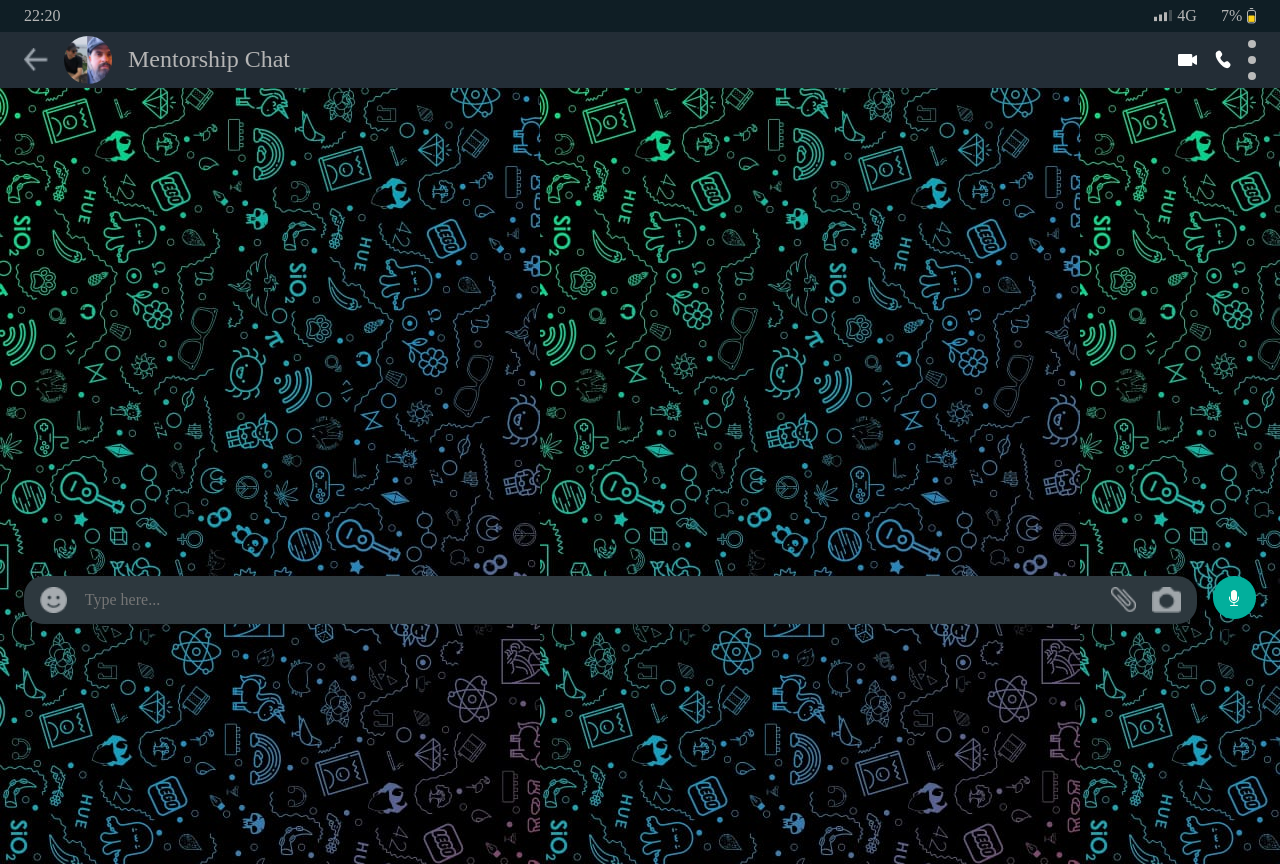
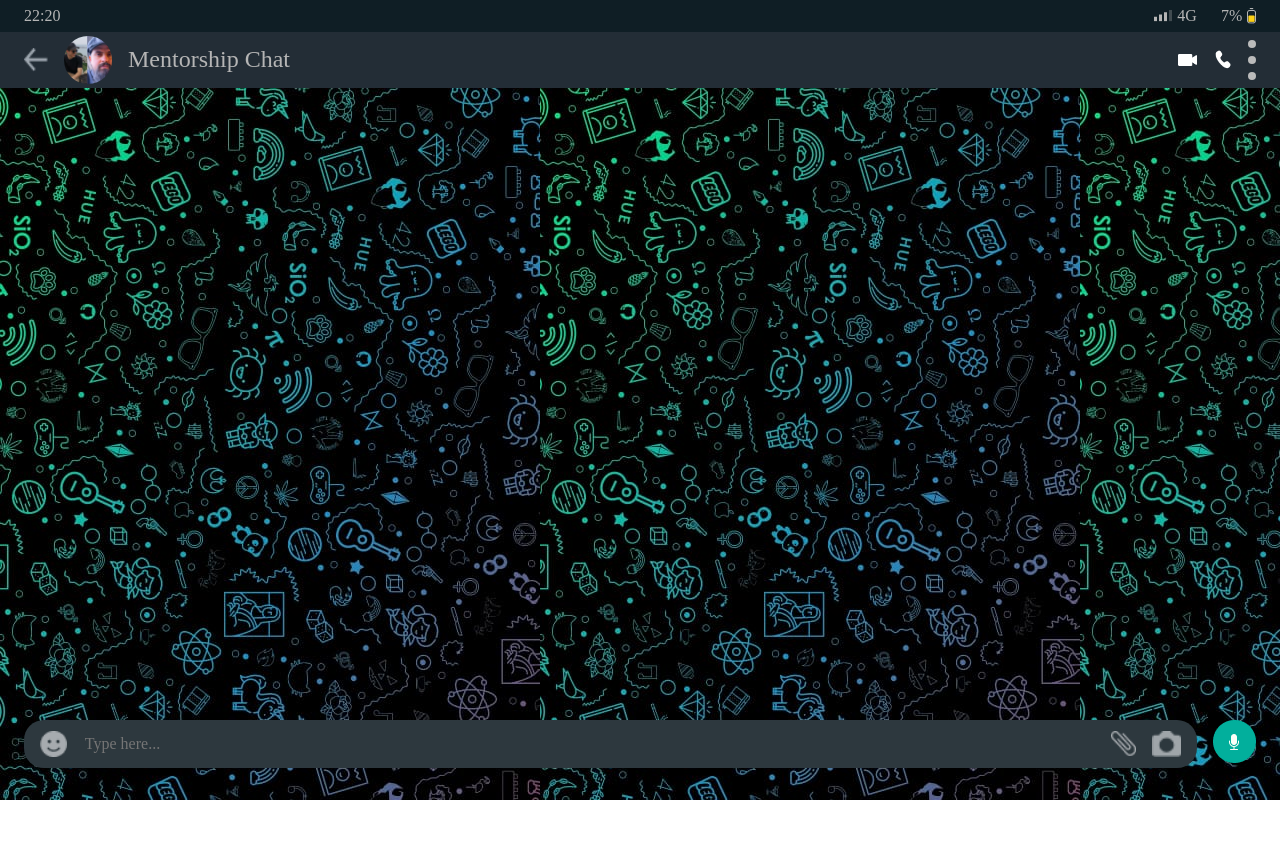
Before and after one commit to juninho0322/whatsapp-clone, a plain HTML site: page index.html in a window 1280 px wide. After the commit the page ends 800 px from the top, so only its background shows below. Drawn offline with Linux system fonts and the light colour scheme.

Commit message:
whatsapp-layout

```diff
--- a/style.css
+++ b/style.css
@@ -112,10 +112,10 @@ p{
 
 .body-chat{
     display: flex;
-    height: calc(100vh - 1.5em);
+    height: calc(100vh - 5.5em);
     background-image: url("images/2a7d5fbcba065e32100a4c0516b83dac.jpeg");
     align-items: end;
-    padding: 0 1.5em 15em;
+    padding: 0 1.5em 2em;
 
 
 }
```
